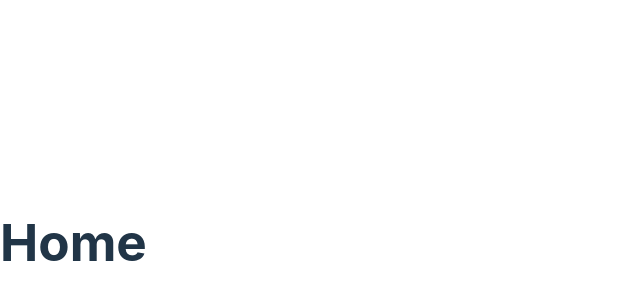
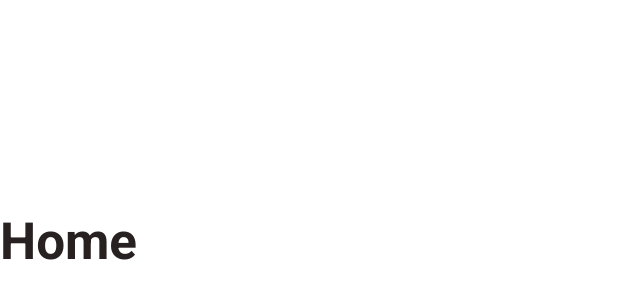
Before and after one commit to Renatonapoli/coffee-delivery, a React (Vite) app: page / in a window 1280 px wide. Shown: the part 158-458 px from the top of the page, without its empty margins (0-640 px from the left). Built offline with nearby package versions, Linux system fonts and the light colour scheme.

Commit message:
Feat: Styled-components / css global

```diff
--- a/index.html
+++ b/index.html
@@ -2,8 +2,12 @@
 <html lang="en">
   <head>
     <meta charset="UTF-8" />
+    <link rel="preconnect" href="https://fonts.googleapis.com">
+    <link rel="preconnect" href="https://fonts.gstatic.com" crossorigin>
+
     <link rel="icon" type="image/svg+xml" href="/vite.svg" />
     <meta name="viewport" content="width=device-width, initial-scale=1.0" />
+    <link href="https://fonts.googleapis.com/css2?family=Baloo+2:wght@700;800&family=Roboto:wght@400;700&display=swap" rel="stylesheet">
     <title>Vite + React + TS</title>
   </head>
   <body>
--- a/package.json
+++ b/package.json
@@ -12,7 +12,8 @@
   "dependencies": {
     "react": "^18.2.0",
     "react-dom": "^18.2.0",
-    "react-router-dom": "^6.14.1"
+    "react-router-dom": "^6.14.1",
+    "styled-components": "^6.0.2"
   },
   "devDependencies": {
     "@types/react": "^18.2.14",
--- a/src/App.tsx
+++ b/src/App.tsx
@@ -1,12 +1,19 @@
+import { ThemeProvider } from 'styled-components'
+import {BrowserRouter} from 'react-router-dom'
 import { Router } from "./Router"
-import {BrowserRouter} from 'react-router-dom'
+
+import { GlobalStyle } from './styles/global';
+import { defaultTheme } from './styles/themes/default';
 
 export function App () {
   return (
     <div>
-      <BrowserRouter>
-      <Router />
-      </BrowserRouter>
+      <ThemeProvider theme={defaultTheme}>
+        <BrowserRouter>
+        <Router />
+        </BrowserRouter>
+        <GlobalStyle />
+      </ThemeProvider>
     </div>
     )
 }
--- /dev/null
+++ b/src/styles/global.ts
@@ -0,0 +1,28 @@
+import {createGlobalStyle} from 'styled-components'
+
+export const GlobalStyle = createGlobalStyle`
+*{
+  margin: 0;
+  padding:0;
+  box-shadow: border-box;
+}
+
+:focus {
+  outline: 0;
+  box-shadow: 1px ${(props) => props.theme['yellow-dark']};
+}
+
+body {
+  background: ${(props) => props.theme.white};
+  color: ${(props) => props.theme['gray-900']};
+  -webkit-font-smoothing: antialiased
+
+}
+
+body, input, textarea, button {
+ font-family: 'Roboto', sans-serif;
+ font-weight: 400;
+ font-size: 1rem;
+}
+
+`
--- /dev/null
+++ b/src/styles/themes/default.ts
@@ -0,0 +1,23 @@
+export const defaultTheme = {
+  white: '#ffff',
+
+  'gray-100': '#fafafa',
+  'gray-200': '#f3f2f2',
+  'gray-300': '#ededed',
+  'gray-400': '#e6e5e5',
+  'gray-500': '#d7d5d5',
+  'gray-600': '#8d8686',
+  'gray-700': '#574f4d',
+  'gray-800': '#403937',
+  'gray-900': '#272221',
+
+  yellow: '#dbac2c',
+  'yellow-dark': '#C47f17',
+  'yellow-ligth': '#f1c9c9',
+
+  purple: '#8047f8',
+  'purple-dark': '#4b2995',
+  'purple-light': '#ebe5f9'
+
+
+}
```
Also changed, not shown: 1 other file (tests, documents, lock files or other folders).
